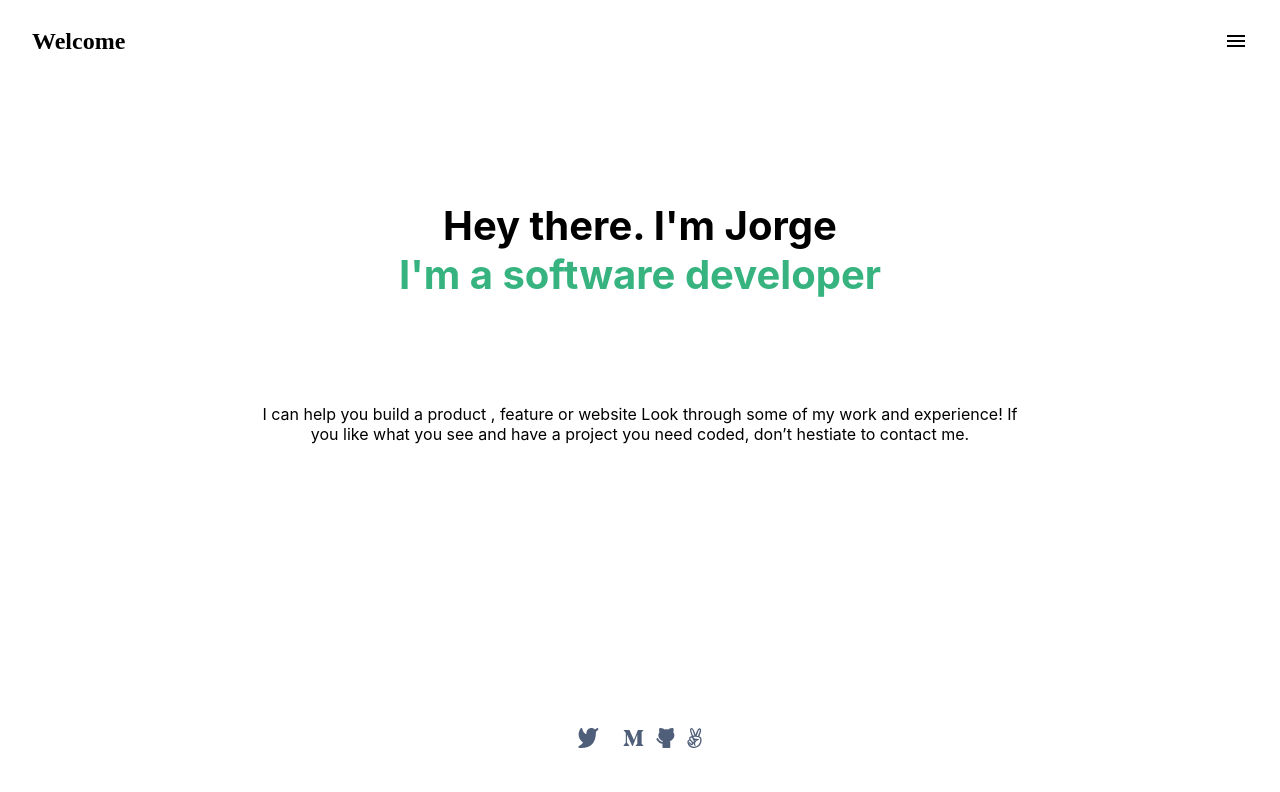
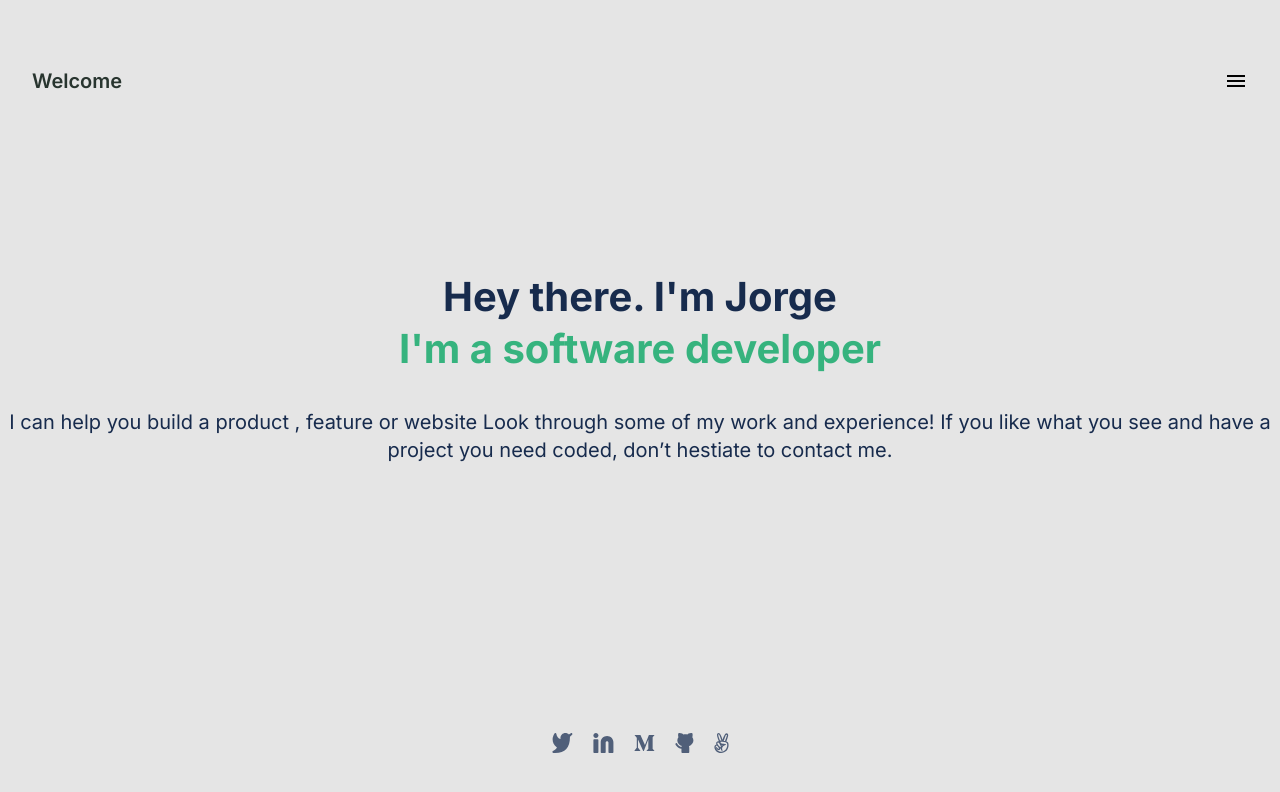
Before and after one commit to jorgegoco/my-first-portfolio, a plain HTML site: page mobile.html in a window 1280 px wide. Drawn offline with Linux system fonts and the light colour scheme.

Commit message:
Fix some minor style changes

```diff
--- a/mobile.css
+++ b/mobile.css
@@ -1,3 +1,7 @@
+* {
+  background-color: #e5e5e5;
+}
+
 .nav_menu {
   display: flex;
   justify-content: space-between;
@@ -7,11 +11,21 @@
 header {
   margin-left: 24px;
   margin-right: 24px;
+  margin-top: 50px;
+  ;
+}
+
+h2 {
+  font-family: 'Inter';
+  font-style: normal;
+  font-weight: 600;
+  font-size: 20px;
+  line-height: 28px;
+  color: #28352f;
 }
 
 .main {
   padding-block-start: 10%;
-  padding-block-end: 7%;
 }
 
 h1 {
@@ -19,18 +33,25 @@ h1 {
   font-style: normal;
   font-weight: 700;
   text-align: center;
-  font-size: 250%;
-  margin: auto;
-  width: 70%;
+  font-size: 40px;
+  line-height: 52px;
 }
 
 h1#color {
   color: #36b37e;
 }
 
+h1.main-top {
+  margin-bottom: 0px;
+  color: #172b4d;
+}
+
+h1.main-bottom {
+  margin-top: 0px;
+}
+
 .headline-text {
   margin: auto;
-  width: 60%;
   padding-block-end: 20%;
 }
 
@@ -39,6 +60,10 @@ p {
   font-style: normal;
   font-weight: 400;
   text-align: center;
+  font-size: 20px;
+  line-height: 28px;
+  color: #172b4d;
+  margin-block-end: 0;
 }
 
 .links {
@@ -52,8 +77,9 @@ ul li {
 }
 
 ul .icon {
-  margin-left: 6px;
-  margin-right: 6px;
+  margin-left: 10px;
+  margin-right: 10px;
+  margin-block-start: 0;
 }
 
 ul {
--- a/mobile.html
+++ b/mobile.html
@@ -6,6 +6,7 @@
   <meta name="viewport" content="width=device-width, initial-scale=1">
   <title>Portfolio</title>
   <link href="mobile.css" rel="stylesheet">
+  <link href="https://fonts.googleapis.com/css2?family=Inter:wght@400;600;700&display=swap" rel="stylesheet">
   <link rel="stylesheet" href="https://fonts.googleapis.com/icon?family=Material+Icons">
 </head>
 
@@ -16,8 +17,8 @@
   </header>
   <section>
     <div class="main">
-      <h1>Hey there. I'm Jorge</h1>
-      <h1 id="color">I'm a software developer</h1>
+      <h1 class="main-top">Hey there. I'm Jorge</h1>
+      <h1 id="color" class="main-bottom">I'm a software developer</h1>
     </div>
     <div class="headline-text">
       <p>I can help you build a product , feature or website Look through some of my work and experience! If you like
```
Also changed, not shown: images/Linkedin-icon.svg (renamed from images/Linkedin icon.svg).
